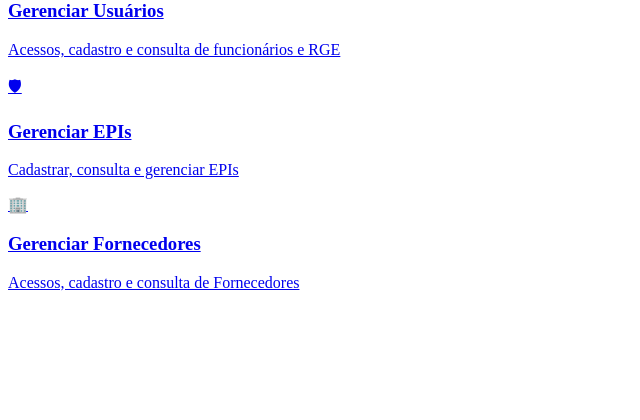
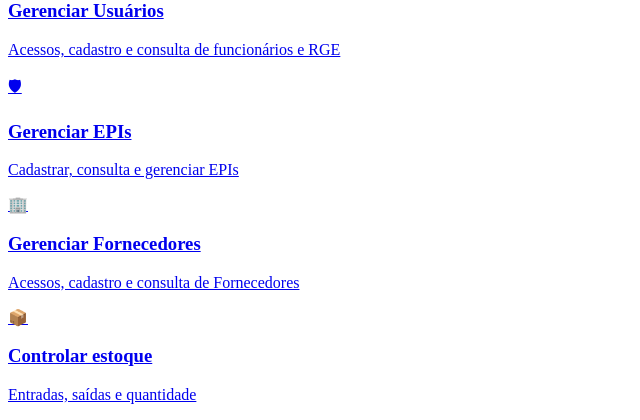
Before and after one commit to GEPI-Grupo/Projeto-Sistema-Inteligente-de-Gest-o-de-EPIs, a Laravel app: page /dashboard in a window 1280 px wide. Shown: the part 437-857 px from the top of the page, without its empty margins (0-640 px from the left). Before the commit the page ends 728 px from the top, so only its background shows below. Run offline with Laravel 12, Linux system fonts and the light colour scheme.

Commit message:
atualizando pagina inicial

```diff
--- a/resources/views/adm/dashboard.blade.php
+++ b/resources/views/adm/dashboard.blade.php
@@ -67,6 +67,16 @@
                 <p>Acessos, cadastro e consulta de Fornecedores</p>
             </a>
 
+
+            <a href="#" class="menu-card">
+                <span class="menu-icon">&#128230;</span>
+                <h3>Controlar estoque</h3>
+                <p>Entradas, saídas e quantidade</p>
+            </a>
+
+
+
+        </section>
     </main>
 
 </body>
```
